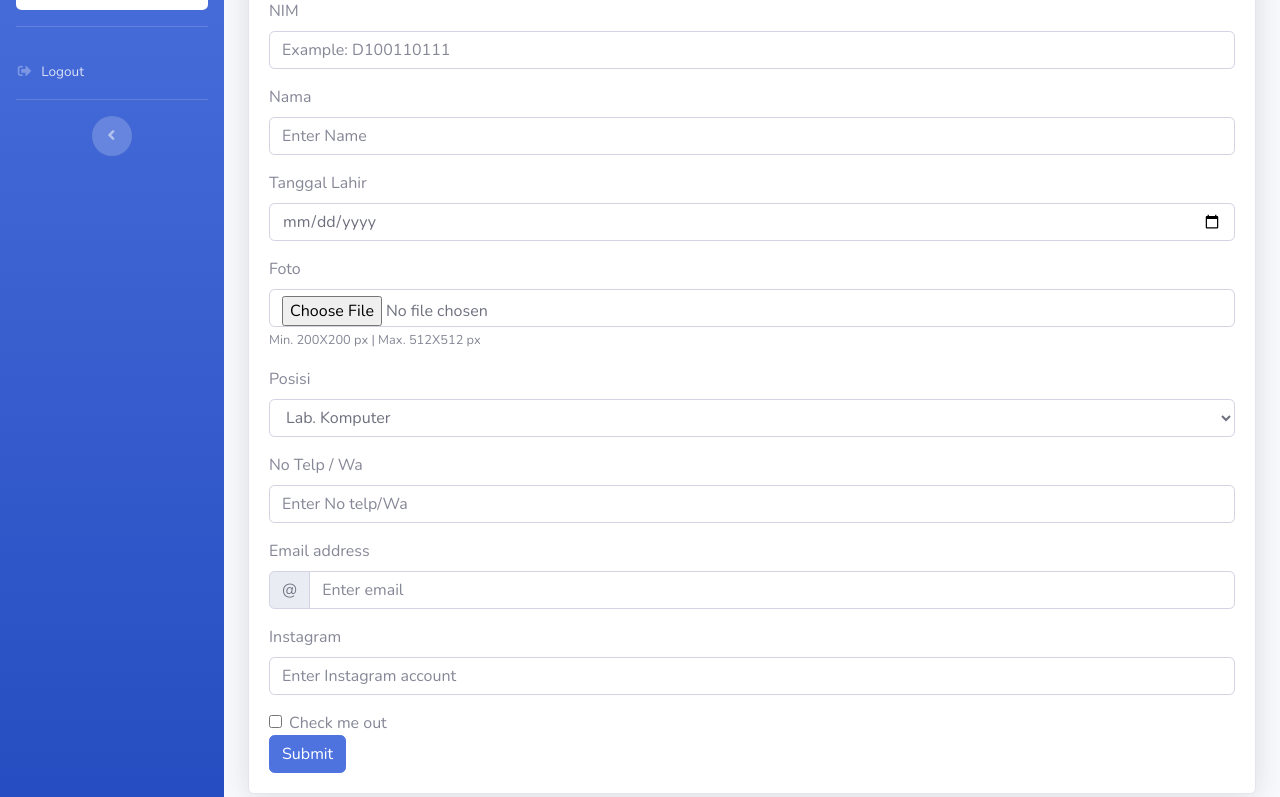
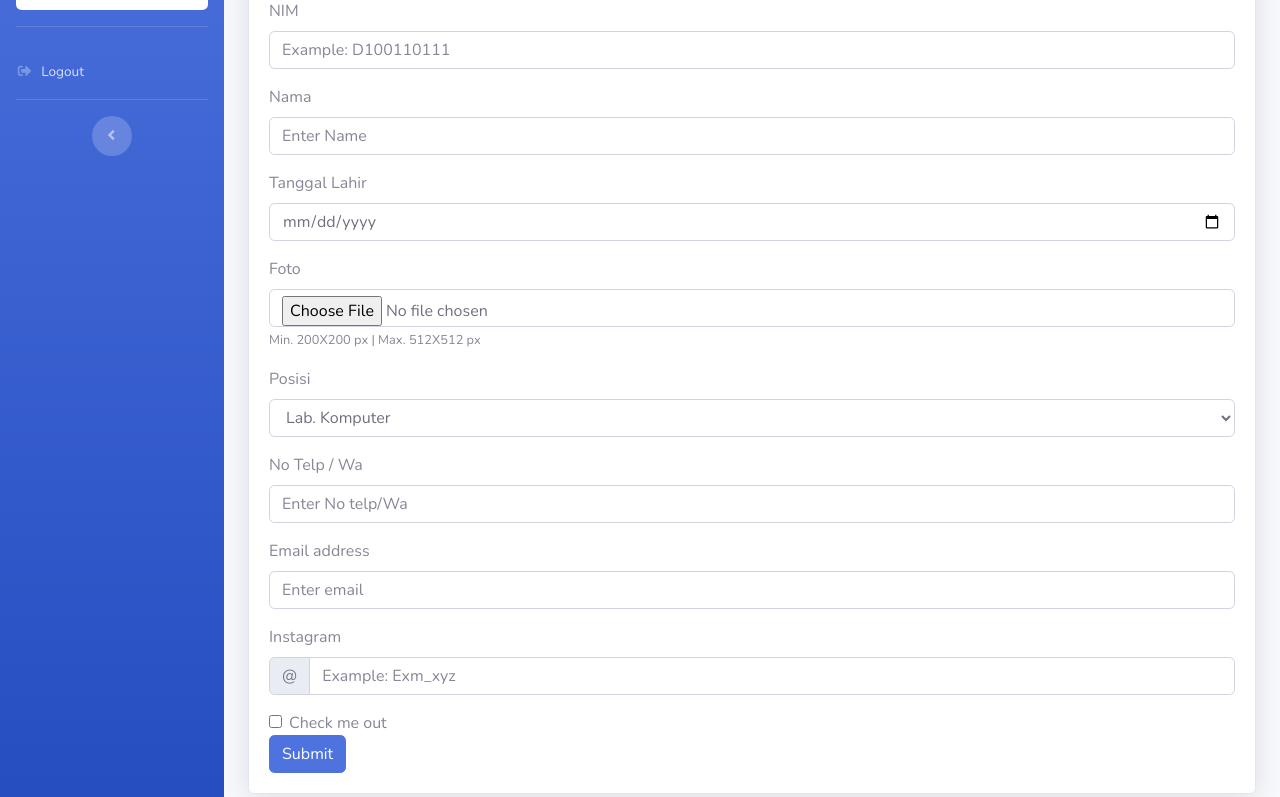
Before and after one commit to Bagasprbw/Asisten_Lab.Mesin_UMS, a PHP site: page /dashboard/tambah_asisten.php in a window 1280 px wide. Shown: the part 323-1120 px from the top of the page. Run offline with PHP 8.4, Linux system fonts and the light colour scheme; the visitor is signed in with stand-in values (Sample User, id 1); some libraries are stand-ins or nearby versions.

Commit message:
fixed bug in form instagram input

```diff
--- a/dashboard/layout/_js.php
+++ b/dashboard/layout/_js.php
@@ -24,6 +24,21 @@
 
 <script>
     setTimeout(function() {
-            document.getElementById('flash-message-del').style.display = 'none';
+            document.getElementById('flash-message').style.display = 'none';
         }, 2000);
 </script>
+<script>
+    document.addEventListener('DOMContentLoaded', function() {
+        // Temukan elemen input Instagram
+        var instagramInput = document.getElementById('validation_input_ig');
+
+        // Tambahkan event listener untuk memantau setiap kali pengguna mengetik
+        instagramInput.addEventListener('input', function() {
+            // Periksa apakah input mengandung karakter '@'
+            if (instagramInput.value.includes('@')) {
+                // Jika ya, hapus karakter '@'
+                instagramInput.value = instagramInput.value.replace('@', '');
+            }
+        });
+    });
+</script>
--- a/dashboard/tambah_asisten.php
+++ b/dashboard/tambah_asisten.php
@@ -80,15 +80,17 @@
                                 <div class="form-group">
                                     <label for="validationCustomUsername">Email address</label>
                                     <div class="input-group">
-                                        <div class="input-group-prepend">
-                                        <span class="input-group-text" id="inputGroupPrepend">@</span>
-                                        </div>
                                         <input type="email" name="email" class="form-control" id="validationCustomUsername" placeholder="Enter email" aria-describedby="inputGroupPrepend">
                                     </div>
                                 </div>
                                 <div class="form-group">
-                                    <label for="exampleInputPassword1">Instagram</label>
-                                    <input type="text" name="instagram" class="form-control"  placeholder="Enter Instagram account">
+                                    <label for="validationCustomUsername">Instagram</label>
+                                    <div class="input-group">
+                                        <div class="input-group-prepend">
+                                        <span class="input-group-text" id="inputGroupPrepend">@</span>
+                                        </div>
+                                        <input type="text" name="instagram" class="form-control" id="validation_input_ig" placeholder="Example: Exm_xyz" aria-describedby="inputGroupPrepend">
+                                    </div>
                                 </div>
                                 <div class="form-check">
                                     <input type="checkbox" class="form-check-input" id="exampleCheck1">
```
